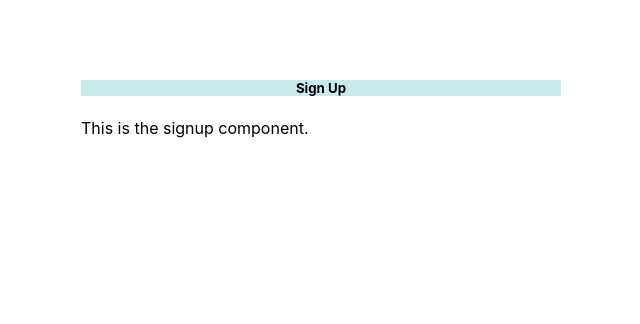
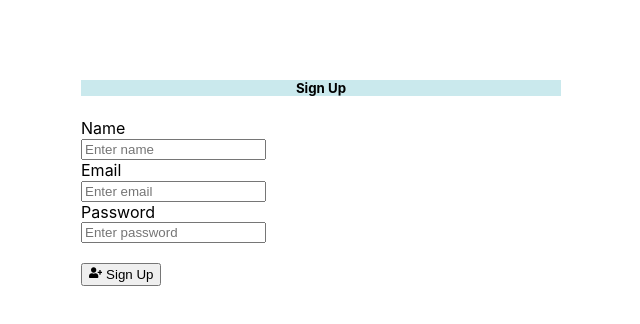
Before and after one commit to liamkande/mymernBankApp, a React (Create React App) app: page /signup in a window 1280 px wide. Shown: the top 324 px of the page, without its empty margins (319-959 px from the left). Built offline with nearby package versions, Linux system fonts and the light colour scheme.

Commit message:
added signup form

```diff
--- a/src/pages/Signup.tsx
+++ b/src/pages/Signup.tsx
@@ -1,13 +1,84 @@
-import React from 'react'
+import React, { useState, ChangeEvent, FormEvent } from 'react'
 import CardContainer from '../components/cardContainer'
+import { FaUserPlus } from 'react-icons/fa'
 
-const Signup = () => {
+const passwordContainer: React.CSSProperties = {
+  display: 'flex',
+  position: 'relative',
+}
+
+const Signup: React.FC = () => {
+  const [formData, setFormData] = useState({
+    name: '',
+    email: '',
+    password: '',
+  })
+
+  const { name, email, password } = formData
+
+  const handleSubmit = (e: FormEvent) => {
+    e.preventDefault()
+    console.log('submit')
+  }
+
+  const onChange = (e: ChangeEvent<HTMLInputElement>) =>
+    setFormData((prevState) => ({
+      ...prevState,
+      [e.target.name]: e.target.value,
+    }))
+
   return (
     <CardContainer
       bgcolor="success"
       opacity="10"
       header={<>Sign Up</>}
-      body={<p>This is the signup component.</p>}
+      body={
+        <>
+          <form onSubmit={handleSubmit}>
+            Name
+            <br />
+            <input
+              type="input"
+              className="form-control"
+              id="name"
+              name="name"
+              placeholder="Enter name"
+              value={name}
+              onChange={onChange}
+            />
+            <br />
+            Email
+            <br />
+            <input
+              type="input"
+              className="form-control"
+              id="email"
+              name="email"
+              placeholder="Enter email"
+              value={email}
+              onChange={onChange}
+            />
+            <br />
+            Password
+            <br />
+            <div style={passwordContainer}>
+              <input
+                type="password"
+                className="form-control"
+                id="password"
+                name="password"
+                placeholder="Enter password"
+                value={password}
+                onChange={onChange}
+              />
+            </div>
+            <br />
+            <button type="submit" className="btn btn-outline-success">
+              <FaUserPlus /> {'   '} Sign Up
+            </button>
+          </form>
+        </>
+      }
     />
   )
 }
```
